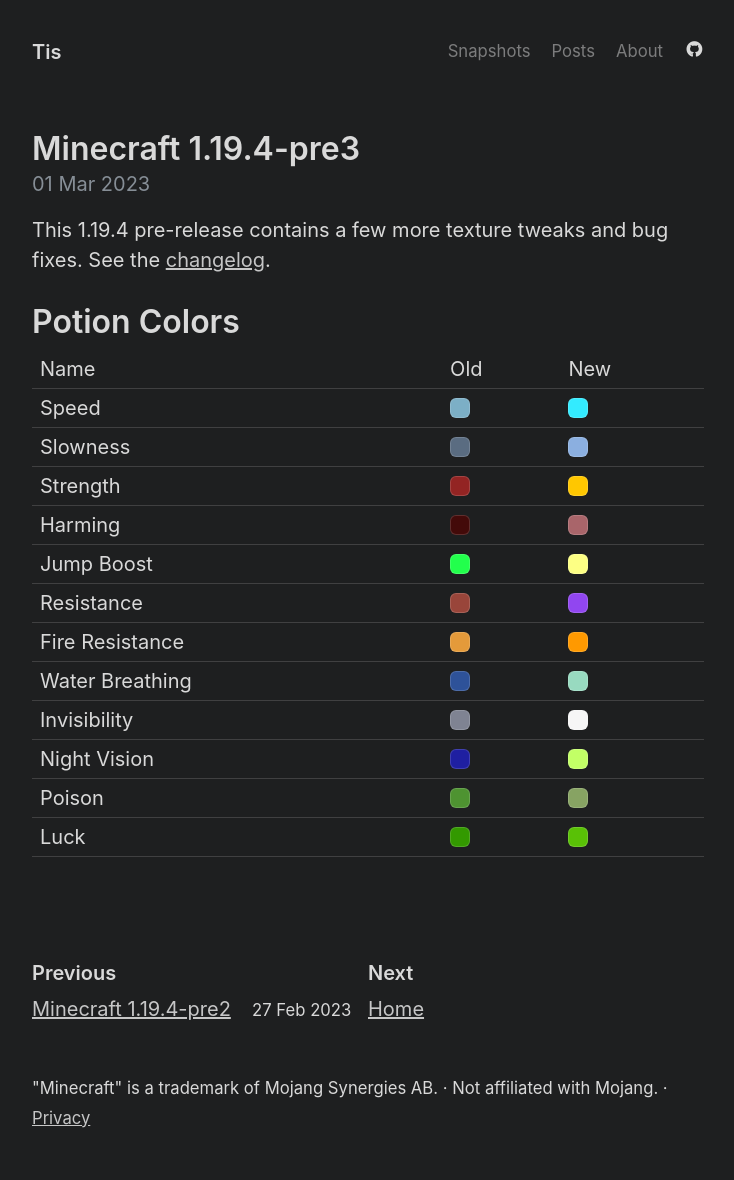
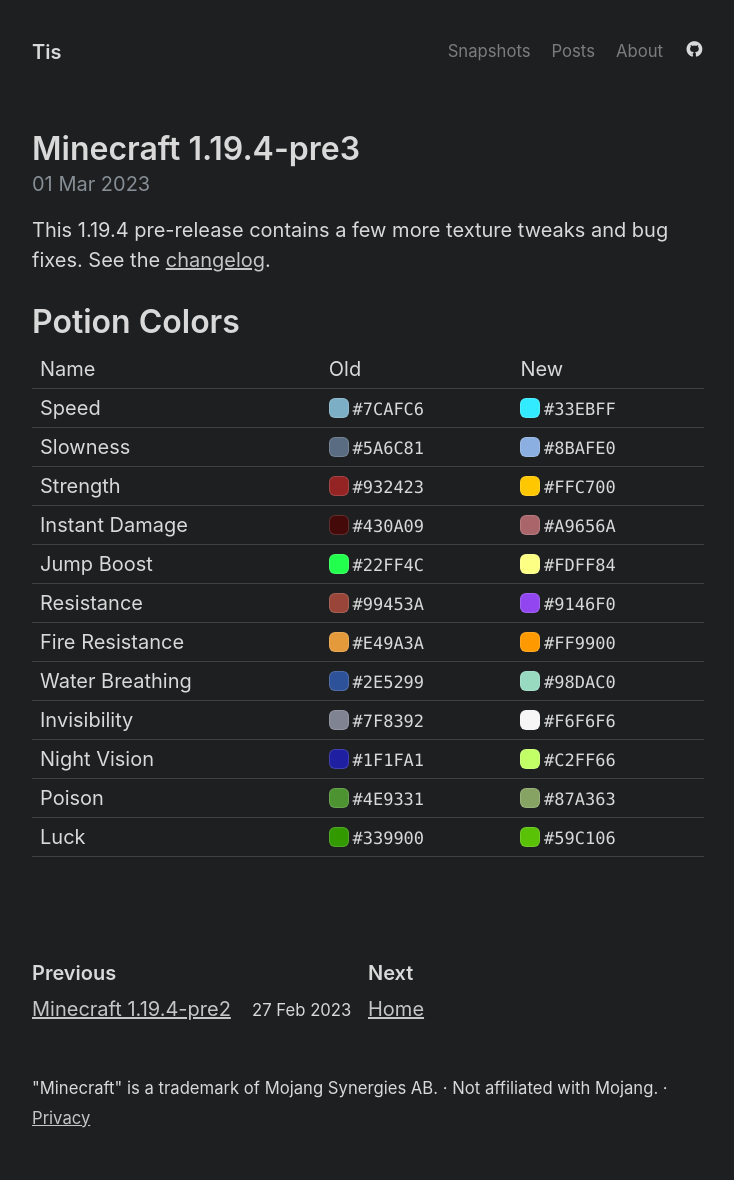
Before and after one commit to Tisawesomeness/tisawesomeness.github.io, a Jekyll site: the page built from snapshots/_posts/2023-03-01-1-19-4-pre3.md, in a window 1280 px wide. Shown: the whole page, without its empty margins (272-1006 px from the left). Built offline with Jekyll 4.4.1, drawn with Linux system fonts in a browser that asks for light colours; comment, search, counter and statistics services are not loaded.

Commit message:
Include color hex codes

```diff
--- a/snapshots/_posts/2023-03-01-1-19-4-pre3.md
+++ b/snapshots/_posts/2023-03-01-1-19-4-pre3.md
@@ -9,15 +9,15 @@
 # Potion Colors
 
 | Name | Old | New |
-| Speed | <span class="color-preview" style="background-color: #7CAFC6"></span> | <span class="color-preview" style="background-color: #33EBFF"></span>
-| Slowness | <span class="color-preview" style="background-color: #5A6C81"></span> | <span class="color-preview" style="background-color: #8BAFE0"></span>
-| Strength | <span class="color-preview" style="background-color: #932423"></span> | <span class="color-preview" style="background-color: #FFC700"></span>
-| Harming | <span class="color-preview" style="background-color: #430A09"></span> | <span class="color-preview" style="background-color: #A9656A"></span>
-| Jump Boost | <span class="color-preview" style="background-color: #22FF4C"></span> | <span class="color-preview" style="background-color: #FDFF84"></span>
-| Resistance | <span class="color-preview" style="background-color: #99453A"></span> | <span class="color-preview" style="background-color: #9146F0"></span>
-| Fire Resistance | <span class="color-preview" style="background-color: #E49A3A"></span> | <span class="color-preview" style="background-color: #FF9900"></span>
-| Water Breathing | <span class="color-preview" style="background-color: #2E5299"></span> | <span class="color-preview" style="background-color: #98DAC0"></span>
-| Invisibility | <span class="color-preview" style="background-color: #7F8392"></span> | <span class="color-preview" style="background-color: #F6F6F6"></span>
-| Night Vision | <span class="color-preview" style="background-color: #1F1FA1"></span> | <span class="color-preview" style="background-color: #C2FF66"></span>
-| Poison | <span class="color-preview" style="background-color: #4E9331"></span> | <span class="color-preview" style="background-color: #87A363"></span>
-| Luck | <span class="color-preview" style="background-color: #339900"></span> | <span class="color-preview" style="background-color: #59C106"></span>
+| Speed | <span class="color-preview" style="background-color: #7CAFC6"></span> `#7CAFC6` | <span class="color-preview" style="background-color: #33EBFF"></span> `#33EBFF` |
+| Slowness | <span class="color-preview" style="background-color: #5A6C81"></span> `#5A6C81` | <span class="color-preview" style="background-color: #8BAFE0"></span> `#8BAFE0` |
+| Strength | <span class="color-preview" style="background-color: #932423"></span> `#932423` | <span class="color-preview" style="background-color: #FFC700"></span> `#FFC700` |
+| Instant Damage | <span class="color-preview" style="background-color: #430A09"></span> `#430A09` | <span class="color-preview" style="background-color: #A9656A"></span> `#A9656A` |
+| Jump Boost | <span class="color-preview" style="background-color: #22FF4C"></span> `#22FF4C` | <span class="color-preview" style="background-color: #FDFF84"></span> `#FDFF84` |
+| Resistance | <span class="color-preview" style="background-color: #99453A"></span> `#99453A` | <span class="color-preview" style="background-color: #9146F0"></span> `#9146F0` |
+| Fire Resistance | <span class="color-preview" style="background-color: #E49A3A"></span> `#E49A3A` | <span class="color-preview" style="background-color: #FF9900"></span> `#FF9900` |
+| Water Breathing | <span class="color-preview" style="background-color: #2E5299"></span> `#2E5299` | <span class="color-preview" style="background-color: #98DAC0"></span> `#98DAC0` |
+| Invisibility | <span class="color-preview" style="background-color: #7F8392"></span> `#7F8392` | <span class="color-preview" style="background-color: #F6F6F6"></span> `#F6F6F6` |
+| Night Vision | <span class="color-preview" style="background-color: #1F1FA1"></span> `#1F1FA1` | <span class="color-preview" style="background-color: #C2FF66"></span> `#C2FF66` |
+| Poison | <span class="color-preview" style="background-color: #4E9331"></span> `#4E9331` | <span class="color-preview" style="background-color: #87A363"></span> `#87A363` |
+| Luck | <span class="color-preview" style="background-color: #339900"></span> `#339900` | <span class="color-preview" style="background-color: #59C106"></span> `#59C106` |
```
